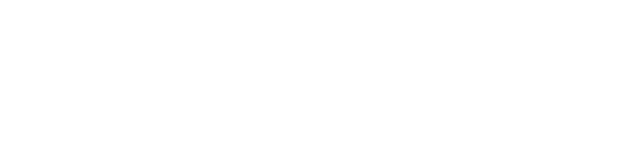
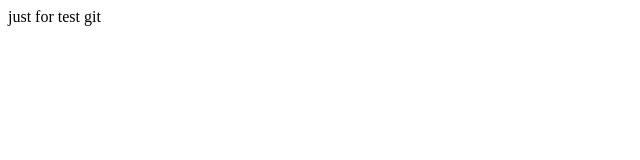
Before and after one commit to zahrazare3099/testGit, a plain HTML site: page index.html in a window 1280 px wide. Shown: the whole page, without its empty margins (0-640 px from the left). Drawn offline with Linux system fonts and the light colour scheme.

Commit message:
add text

```diff
--- a/index.html
+++ b/index.html
@@ -7,6 +7,6 @@
     <title>Document</title>
 </head>
 <body>
-
+    just for test git
 </body>
 </html>
```
